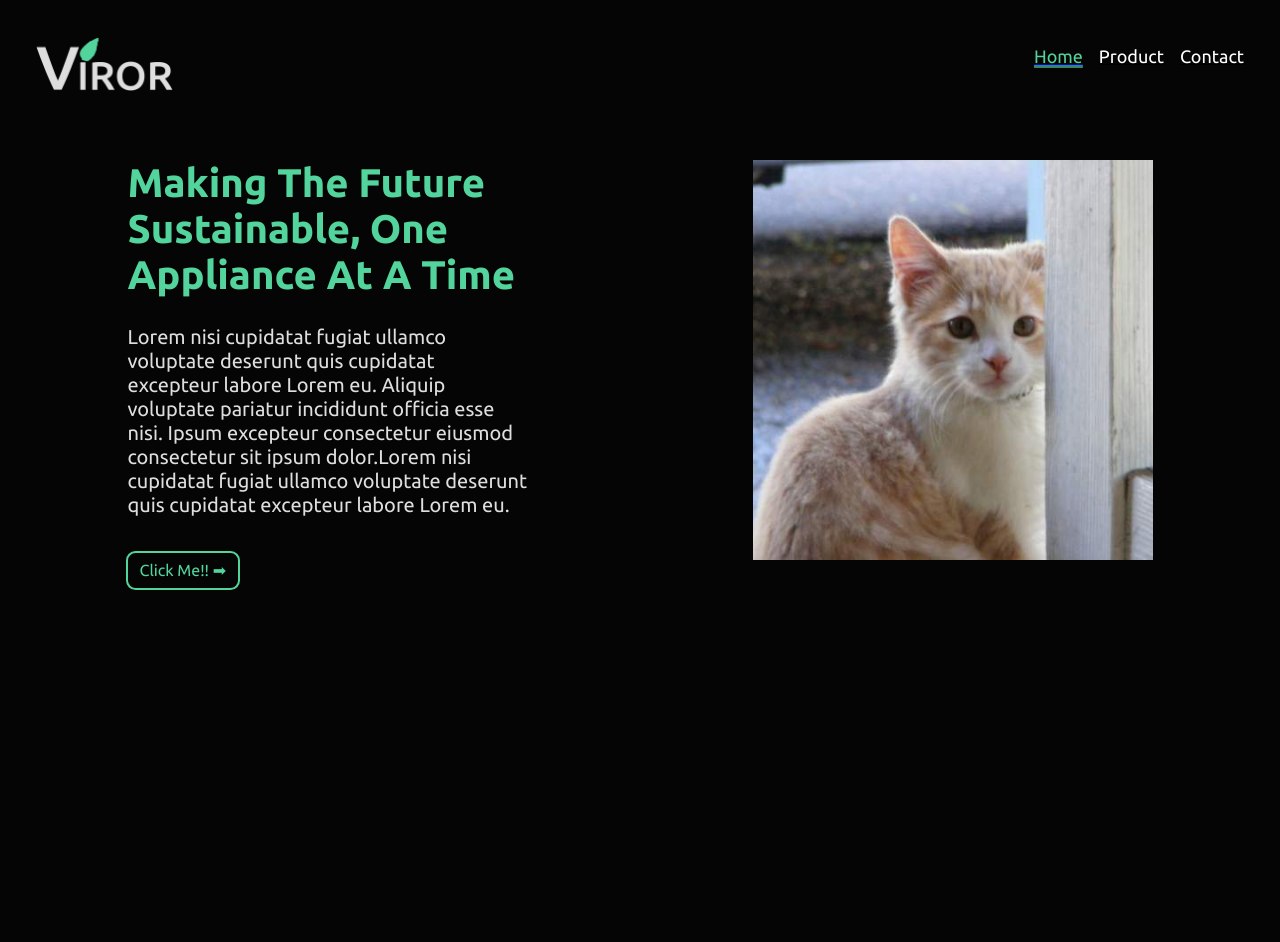
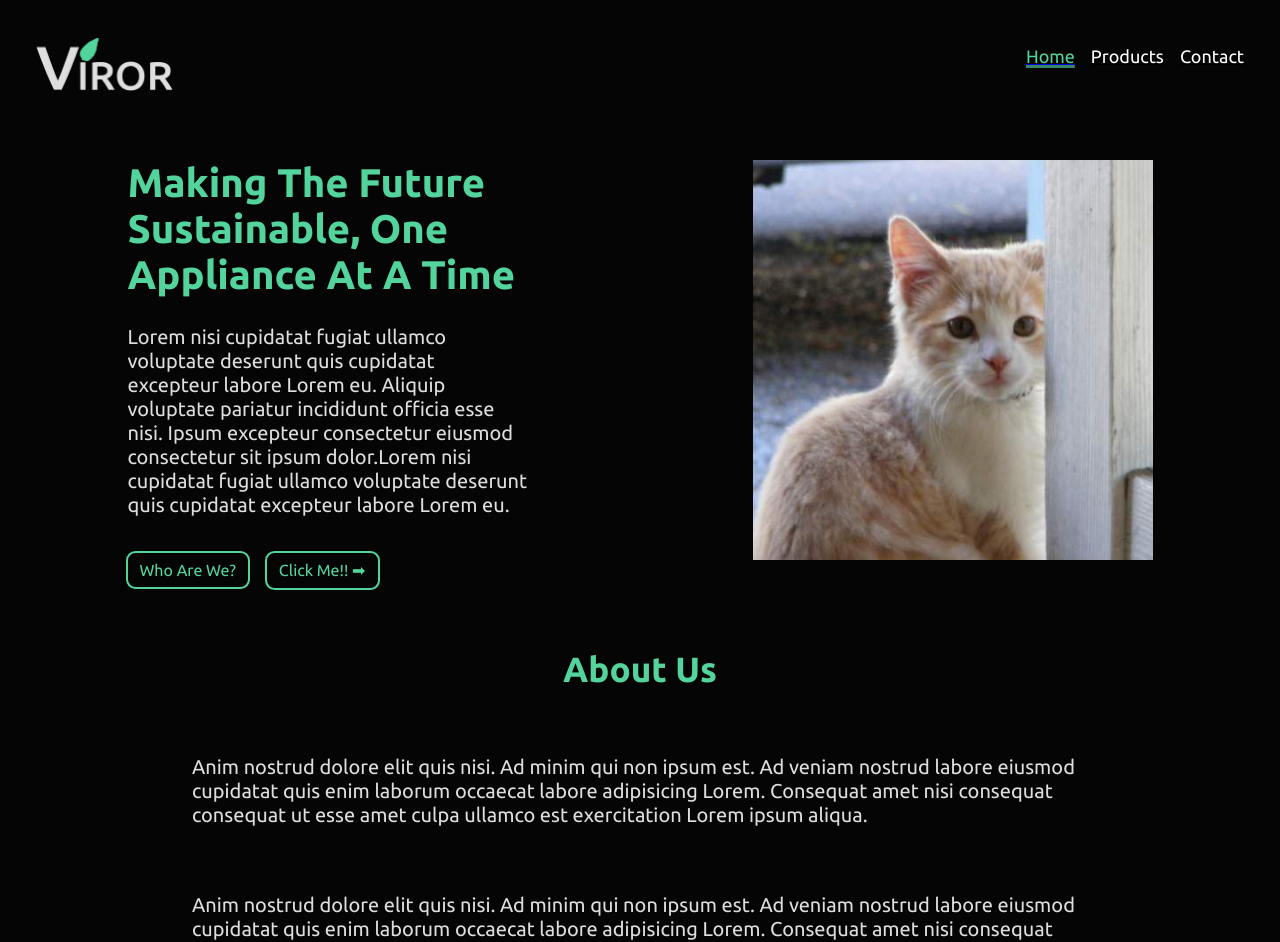
Before and after one commit to Ashmit25/geek-a-hertz, a Next.js app: page / in a window 1280 px wide. Shown: the top 942 px of the page. Before the commit the page ends 800 px from the top, so only its background shows below. Built offline with nearby package versions, Linux system fonts and the light colour scheme.

Commit message:
basic 'about us' layout

```diff
--- a/components/Navbar.js
+++ b/components/Navbar.js
@@ -10,8 +10,8 @@ const links = [
     href: "/",
   },
   {
-    label: "Product",
-    href: "/product",
+    label: "Products",
+    href: "/products",
   },
   {
     label: "Contact",
--- a/src/pages/index.js
+++ b/src/pages/index.js
@@ -21,13 +21,42 @@ export default function Home() {
             Lorem nisi cupidatat fugiat ullamco voluptate deserunt quis
             cupidatat excepteur labore Lorem eu. Aliquip voluptate pariatur
             incididunt officia esse nisi. Ipsum excepteur consectetur eiusmod
-            consectetur sit ipsum dolor.Lorem nisi cupidatat fugiat ullamco voluptate deserunt quis
-            cupidatat excepteur labore Lorem eu.
+            consectetur sit ipsum dolor.Lorem nisi cupidatat fugiat ullamco
+            voluptate deserunt quis cupidatat excepteur labore Lorem eu.
           </p>
-          <Link href="/product"><button>Click Me!! ➡</button></Link>
+          <div className={styles.homebuttons}>
+            <a id="link" href="#about_us">
+              <button>Who Are We?</button>
+            </a>
+            <Link href="/products">
+              <button>Click Me!! ➡</button>
+            </Link>
+          </div>
         </div>
-        <Image src="/kitten.jpg" alt="placeholder image" width={400} height={400} />
+        <Image
+          src="/kitten.jpg"
+          alt="placeholder image"
+          width={400}
+          height={400}
+        />
       </main>
+      <div id="about_us">
+        <h2 className={styles.heading}>About Us</h2>
+        <div className={styles.aboutus}>
+          <p className={styles.aboutpara}>
+            Anim nostrud dolore elit quis nisi. Ad minim qui non ipsum est. Ad
+            veniam nostrud labore eiusmod cupidatat quis enim laborum occaecat
+            labore adipisicing Lorem. Consequat amet nisi consequat consequat ut
+            esse amet culpa ullamco est exercitation Lorem ipsum aliqua.
+          </p>
+          <p className={styles.aboutpara}>
+            Anim nostrud dolore elit quis nisi. Ad minim qui non ipsum est. Ad
+            veniam nostrud labore eiusmod cupidatat quis enim laborum occaecat
+            labore adipisicing Lorem. Consequat amet nisi consequat consequat ut
+            esse amet culpa ullamco est exercitation Lorem ipsum aliqua.
+          </p>
+        </div>
+      </div>
     </>
   );
 }
--- a/src/pages/product.js
+++ b/src/pages/products.js
@@ -7,7 +7,7 @@ function about() {
   return (
     <>
         <Head>
-            <title>VIROR | Product</title>
+            <title>VIROR | Products</title>
             <meta name="description" content="Generated by create next app" />
             <meta name="viewport" content="width=device-width, initial-scale=1" />
             <link rel="icon" href="/leaf.png" />
--- a/src/styles/Home.module.css
+++ b/src/styles/Home.module.css
@@ -1,3 +1,7 @@
+.heading {
+    text-align: center;
+}
+
 .navbar {
   display: flex;
   justify-content: space-between;
@@ -21,7 +25,6 @@
 
 .navlink:hover {
   color: var(--primary);
-
 }
 
 .activenav {
@@ -35,3 +38,23 @@
 .hometext {
   width: 400px;
 }
+
+.homebuttons {
+  display: flex;
+  justify-content: space-between;
+  align-items: center;
+  width: 250px;
+}
+
+.aboutus {
+  display: flex;
+  justify-content: space-around;
+  gap: 10px;
+  padding: 1rem;
+  align-items: center;
+  flex-wrap: wrap;
+}
+
+.aboutpara {
+    width: 70vw;
+}
--- a/src/styles/globals.css
+++ b/src/styles/globals.css
@@ -23,6 +23,7 @@
 * {
   background-color: var(--background);
   font-family: Ubuntu;
+  scroll-behavior: smooth;
 }
 
 h1 {
@@ -32,8 +33,7 @@ h1 {
 
 h2 {
   color: var(--primary);
-  font-size: 30px;
-  padding-bottom: 1rem;
+  font-size: 35px;
 }
 
 p {
```
Lines whose indentation alone changed are shown as unchanged.
